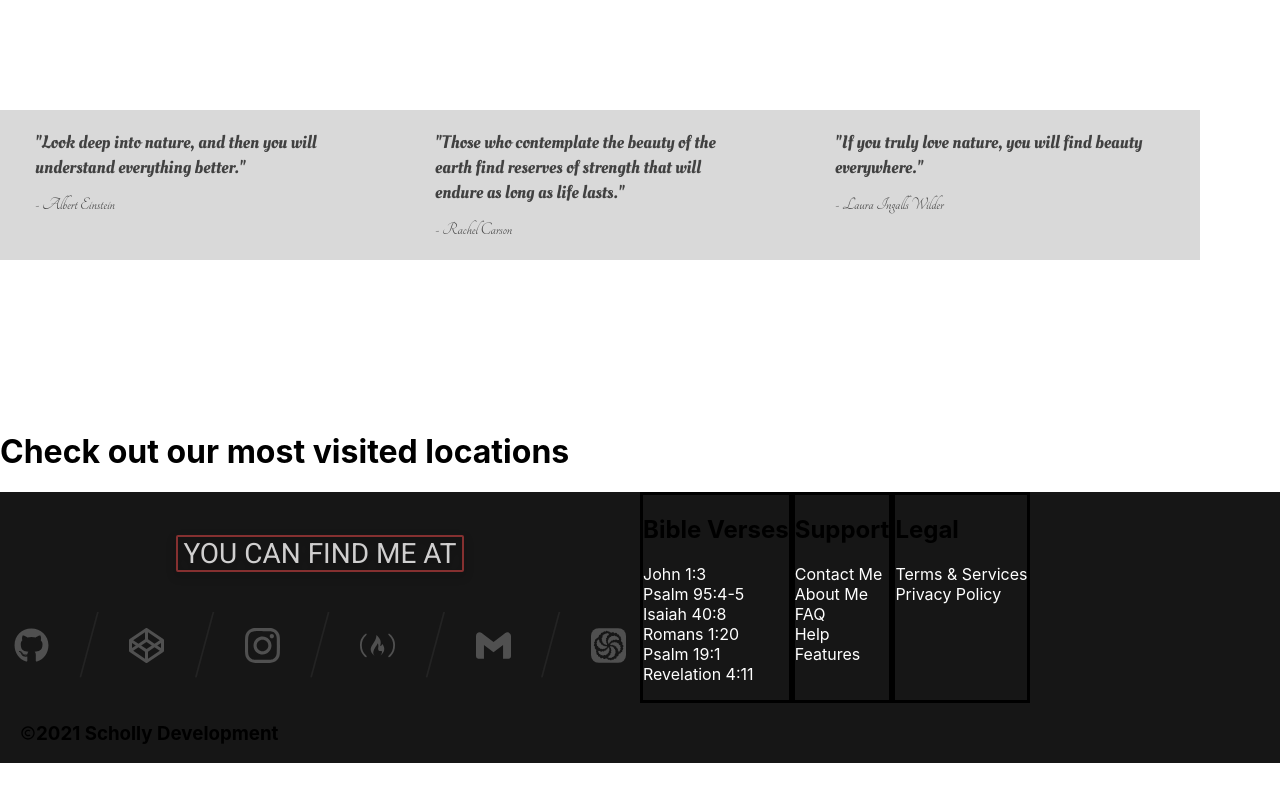
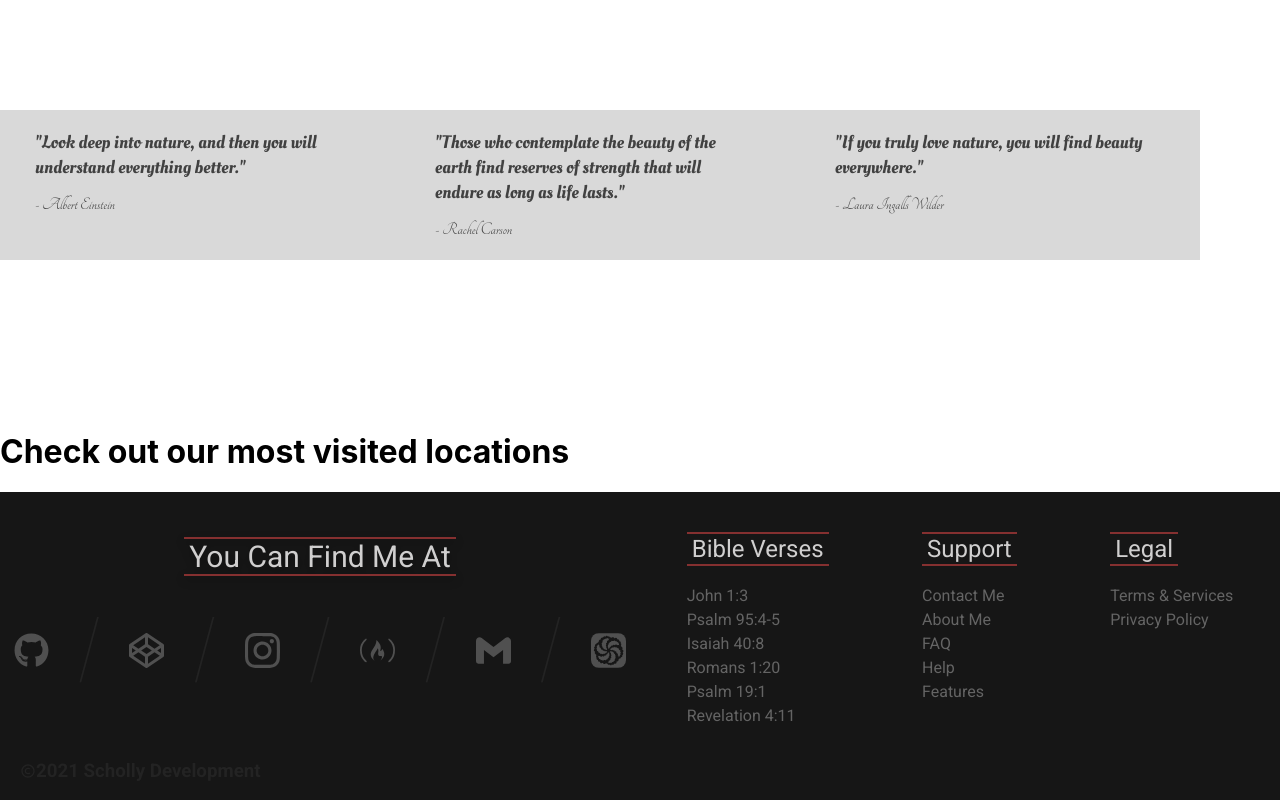
Before and after one commit to JackSchollmeyer/Destinations, a Next.js app: page / in a window 1280 px wide. Shown: the part 1043-1843 px from the top of the page. Before the commit the page ends 1806 px from the top, so only its background shows below. Built offline with nearby package versions, Linux system fonts and the light colour scheme.

Commit message:
Finished footer

```diff
--- a/styles/Footer.module.css
+++ b/styles/Footer.module.css
@@ -17,21 +17,21 @@
   flex-direction: column;
   align-items: center;
   width: 50%;
-  height: 100%;
   margin-top: 20px;
 }
 
 .mediaSection h2 {
   width: fit-content;
-  text-transform: uppercase;
+  text-transform: capitalize;
   color: #d0cfcf;
   font-family: "Roboto";
   font-weight: normal;
-  font-size: 28px;
+  font-size: 30px;
   padding: 0 5px;
-  border: solid 2px rgb(133, 48, 48);
-  border-radius: 2px;
+  border-bottom: solid 2px rgb(133, 48, 48);
+  border-top: solid 2px rgb(133, 48, 48);
   filter: drop-shadow(0 4px 4px rgba(0, 0, 0, 0.35));
+  cursor: default;
 }
 
 .mediaIconsContainer {
@@ -45,6 +45,7 @@
   color: rgb(35, 35, 35);
   font-size: 75px;
   font-weight: lighter;
+  cursor: default;
 }
 
 .githubIcons {
@@ -110,22 +111,40 @@
 
 .infoSection {
   display: flex;
+  justify-content: space-around;
+  width: 50%;
+  margin-top: 20px;
+  cursor: default;
 }
 
-.infoContainers {
-  border: solid;
+.infoContainers h2 {
+  text-align: center;
+  width: fit-content;
+  font-weight: normal;
+  color: #d0cfcf;
+  font-family: "Roboto";
+  border-bottom: solid 2px rgb(133, 48, 48);
+  border-top: solid 2px rgb(133, 48, 48);
+  padding: 1px 5px;
 }
 
 .infoContainers ul {
   list-style: none;
   padding-left: 0;
-  color: white;
+  color: rgb(100, 100, 100);
+  font-family: "Roboto";
+}
+
+.infoContainers li {
+  margin-bottom: 5px;
 }
 
 .copyrightContainer {
   display: flex;
   align-items: center;
   width: fit-content;
-  color: rgb(0, 0, 0);
+  color: rgb(35, 35, 35);
+  font-family: "Roboto";
   margin-left: 20px;
+  cursor: default;
 }
```
